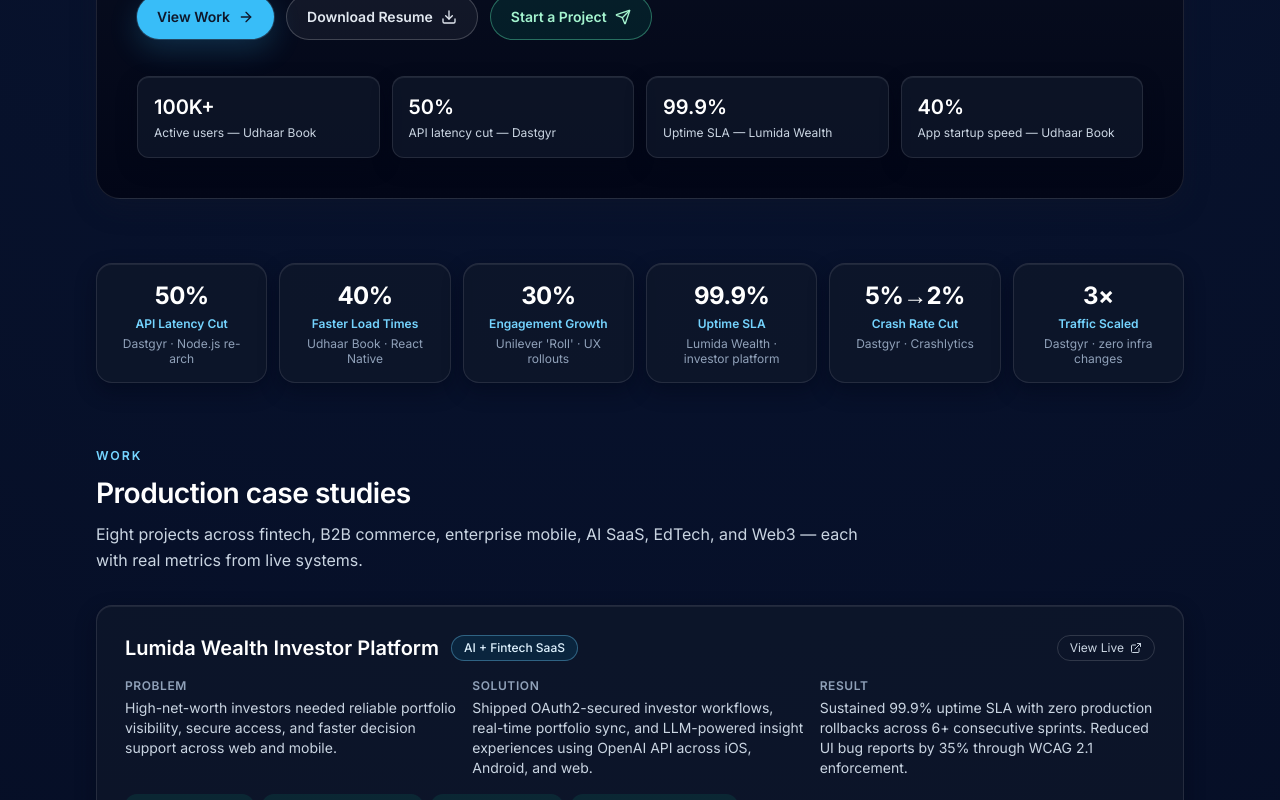
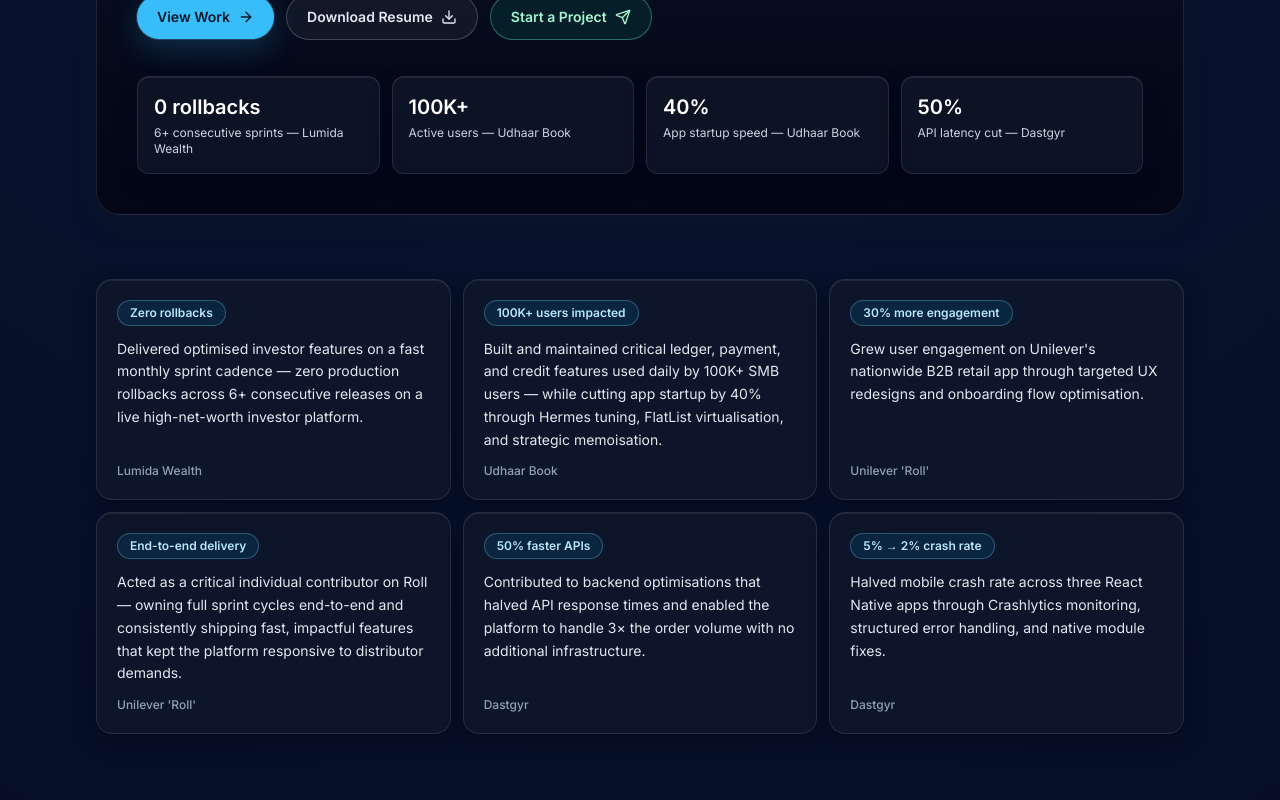
Before and after one commit to GhulamMustufa/ghulam_resume, a Next.js app: page / in a window 1280 px wide. Shown: the part 580-1380 px from the top of the page. Built offline with nearby package versions, Linux system fonts and the light colour scheme.

Commit message:
feat: enhance achievements section with detailed metrics and improved layout

```diff
--- a/src/data/portfolioData.ts
+++ b/src/data/portfolioData.ts
@@ -28,21 +28,43 @@
 
 /* Hero stat cards — context-labelled so they're meaningful at a glance */
 export const heroStats: Stat[] = [
+  { value: '0 rollbacks', label: '6+ consecutive sprints — Lumida Wealth' },
   { value: '100K+', label: 'Active users — Udhaar Book' },
+  { value: '40%', label: 'App startup speed — Udhaar Book' },
   { value: '50%', label: 'API latency cut — Dastgyr' },
-  { value: '99.9%', label: 'Uptime SLA — Lumida Wealth' },
-  { value: '40%', label: 'App startup speed — Udhaar Book' },
 ]
 
-/* Key Achievements strip — mirrors resume achievements table */
-/* Exact 6 from resume Key Achievements table — same order */
 export const keyAchievements: Achievement[] = [
-  { metric: '50%', label: 'API Latency Cut', context: 'Dastgyr · Node.js re-arch' },
-  { metric: '40%', label: 'Faster Load Times', context: 'Udhaar Book · React Native' },
-  { metric: '30%', label: 'Engagement Growth', context: "Unilever 'Roll' · UX rollouts" },
-  { metric: '99.9%', label: 'Uptime SLA', context: 'Lumida Wealth · investor platform' },
-  { metric: '5%→2%', label: 'Crash Rate Cut', context: 'Dastgyr · Crashlytics' },
-  { metric: '3×', label: 'Traffic Scaled', context: 'Dastgyr · zero infra changes' },
+  {
+    metric: 'Zero rollbacks',
+    statement: 'Delivered optimised investor features on a fast monthly sprint cadence — zero production rollbacks across 6+ consecutive releases on a live high-net-worth investor platform.',
+    company: 'Lumida Wealth',
+  },
+  {
+    metric: '100K+ users impacted',
+    statement: 'Built and maintained critical ledger, payment, and credit features used daily by 100K+ SMB users — while cutting app startup by 40% through Hermes tuning, FlatList virtualisation, and strategic memoisation.',
+    company: 'Udhaar Book',
+  },
+  {
+    metric: '30% more engagement',
+    statement: "Grew user engagement on Unilever's nationwide B2B retail app through targeted UX redesigns and onboarding flow optimisation.",
+    company: "Unilever 'Roll'",
+  },
+  {
+    metric: 'End-to-end delivery',
+    statement: "Acted as a critical individual contributor on Roll — owning full sprint cycles end-to-end and consistently shipping fast, impactful features that kept the platform responsive to distributor demands.",
+    company: "Unilever 'Roll'",
+  },
+  {
+    metric: '50% faster APIs',
+    statement: 'Contributed to backend optimisations that halved API response times and enabled the platform to handle 3× the order volume with no additional infrastructure.',
+    company: 'Dastgyr',
+  },
+  {
+    metric: '5% → 2% crash rate',
+    statement: 'Halved mobile crash rate across three React Native apps through Crashlytics monitoring, structured error handling, and native module fixes.',
+    company: 'Dastgyr',
+  },
 ]
 
 export const projects: Project[] = [
@@ -54,8 +76,8 @@
     solution:
       'Shipped OAuth2-secured investor workflows, real-time portfolio sync, and LLM-powered insight experiences using OpenAI API across iOS, Android, and web.',
     result:
-      'Sustained 99.9% uptime SLA with zero production rollbacks across 6+ consecutive sprints. Reduced UI bug reports by 35% through WCAG 2.1 enforcement.',
-    metrics: ['99.9% uptime SLA', '0 rollbacks in 6+ sprints', '35% fewer UI bugs', 'Monthly release cadence'],
+      'Zero production rollbacks across 6+ consecutive sprints with a consistent monthly release cadence. Reduced UI bug reports by 35% through WCAG 2.1 enforcement.',
+    metrics: ['0 rollbacks in 6+ sprints', '35% fewer UI bugs', 'Monthly release cadence'],
     stack: ['React', 'React Native', 'Node.js', 'PostgreSQL', 'OpenAI API', 'OAuth2'],
     url: 'https://apps.apple.com/us/app/lumida-invest/id6753766251',
   },
@@ -80,8 +102,8 @@
     solution:
       'Maintained and scaled the app with targeted UX redesigns, onboarding optimisations, and Sentry-based proactive error monitoring with structured incident response.',
     result:
-      '30% engagement growth and 99.9% uptime across thousands of daily B2B distributor transactions nationwide.',
-    metrics: ['30% engagement growth', '99.9% uptime', 'Thousands of daily transactions'],
+      '30% engagement growth and 99% uptime across thousands of daily B2B distributor transactions nationwide.',
+    metrics: ['30% engagement growth', '99% uptime', 'Thousands of daily transactions'],
     stack: ['React Native', 'Sentry', 'Mobile Performance Tuning'],
     url: 'https://play.google.com/store/apps/details?id=com.oscar_unilever_app&hl=en',
   },
@@ -184,14 +206,14 @@
     mode: 'Remote · Full-time',
     highlight: 'AI-powered wealth management SaaS · High-net-worth US investor platform',
     outcomes: [
-      'Architected and shipped investor-facing features — portfolio tracking, real-time data sync, and OAuth2 authentication — across iOS, Android, and web, sustaining 99.9% uptime SLA.',
+      'Shipped investor-facing features — portfolio tracking, real-time data sync, and OAuth2 authentication — across iOS, Android, and web, collaborating cross-functionally to maintain zero production rollbacks across 6+ consecutive sprints.',
       'Integrated LLM-powered insights and AI-driven data visualisations using OpenAI API, accelerating investor decision workflows and increasing feature adoption.',
-      'Established a monthly release cadence delivering zero production rollbacks across 6+ consecutive sprints through disciplined CI/CD and cross-functional QA.',
-      'Enforced WCAG 2.1 accessibility standards and pixel-perfect responsive design across all breakpoints, reducing UI bug reports by 35%.',
+      'Contributed to a consistent monthly release cadence through disciplined CI/CD, cross-functional QA, and proactive issue resolution.',
+      'Improved UI/UX consistency and responsiveness across devices, reducing UI bug reports by 35% through WCAG 2.1 accessibility enforcement.',
     ],
   },
   {
-    role: 'Software Engineer — Mobile & Performance Lead',
+    role: 'Senior Software Engineer — Mobile & Performance',
     company: 'Udhaar Book',
     period: 'Jun 2022 – Jul 2025',
     mode: 'Full-time',
@@ -212,7 +234,7 @@
     outcomes: [
       'Maintained and scaled Roll, Unilever\'s mission-critical retail ordering app processing thousands of B2B transactions daily across Pakistan\'s distributor network.',
       'Increased user engagement by 30% through targeted UX redesigns, onboarding flow optimisation, and performance-focused feature rollouts.',
-      'Sustained 99.9% app uptime via Sentry-based error monitoring, proactive error boundary implementation, and a structured incident response process.',
+      'Sustained 99% app uptime via Sentry-based error monitoring, proactive error boundary implementation, and a structured incident response process.',
     ],
   },
   {
@@ -222,8 +244,8 @@
     mode: 'Contract',
     highlight: 'B2B e-commerce marketplace · 10K+ daily orders · Retailer, picker & driver apps',
     outcomes: [
-      'Engineered three React Native applications (retailer, picker, driver) from the ground up, collectively processing 10K+ orders per day with sub-200ms UI response times.',
-      'Re-architected Node.js and PostgreSQL backend services, reducing average API response time by 50% and enabling 3× traffic growth without infrastructure changes.',
+      'Built the picker app from scratch as sole developer; contributed to retailer and driver app features alongside the engineering team — collectively processing 10K+ daily orders with sub-200ms UI response times.',
+      'Collaborated on optimising Node.js and PostgreSQL backend services, contributing to a 50% reduction in API response times and enabling 3× traffic growth without infrastructure changes.',
       'Reduced mobile crash rate from 5% to 2% by integrating Crashlytics, implementing structured error handling, and resolving critical native module issues.',
     ],
   },
--- a/src/sections/AchievementsSection.tsx
+++ b/src/sections/AchievementsSection.tsx
@@ -8,17 +8,19 @@
   return (
     <section id="achievements" className="section-space" aria-labelledby="achievements-heading">
       <h2 id="achievements-heading" className="sr-only">Key Achievements & Production Metrics</h2>
-      <div className="grid grid-cols-2 gap-3 sm:grid-cols-3 lg:grid-cols-6">
+      <div className="grid gap-3 sm:grid-cols-2 lg:grid-cols-3">
         {keyAchievements.map((item, index) => (
           <motion.div
-            key={item.label}
+            key={item.metric}
             {...fadeInUp}
             transition={{ ...fadeInUp.transition, delay: index * 0.06 }}
-            className="surface-card rounded-2xl p-4 text-center"
+            className="surface-card flex flex-col gap-3 rounded-2xl p-5"
           >
-            <p className="text-2xl font-bold tracking-tight text-white">{item.metric}</p>
-            <p className="mt-1 text-xs font-semibold text-sky-300">{item.label}</p>
-            <p className="mt-1 text-xs leading-tight text-slate-400">{item.context}</p>
+            <span className="self-start rounded-full border border-sky-300/30 bg-sky-400/10 px-3 py-1 text-xs font-semibold text-sky-200">
+              {item.metric}
+            </span>
+            <p className="flex-1 text-sm leading-relaxed text-slate-200">{item.statement}</p>
+            <p className="text-xs font-medium text-slate-400">{item.company}</p>
           </motion.div>
         ))}
       </div>
--- a/src/types/portfolio.ts
+++ b/src/types/portfolio.ts
@@ -9,8 +9,8 @@
 
 export type Achievement = {
   metric: string
-  label: string
-  context: string
+  statement: string
+  company: string
 }
 
 export type Project = {
```
